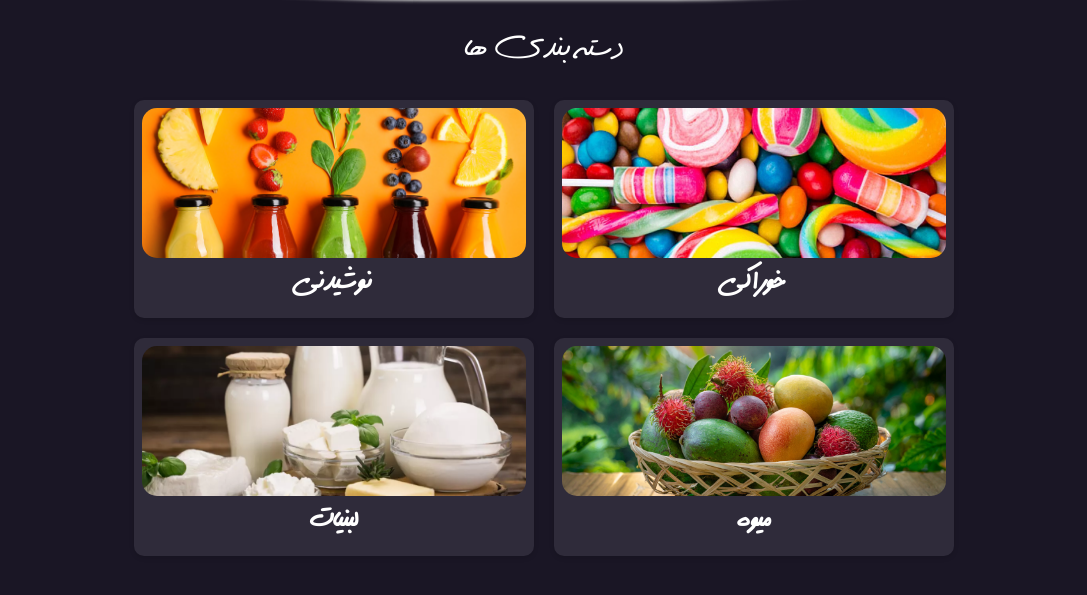
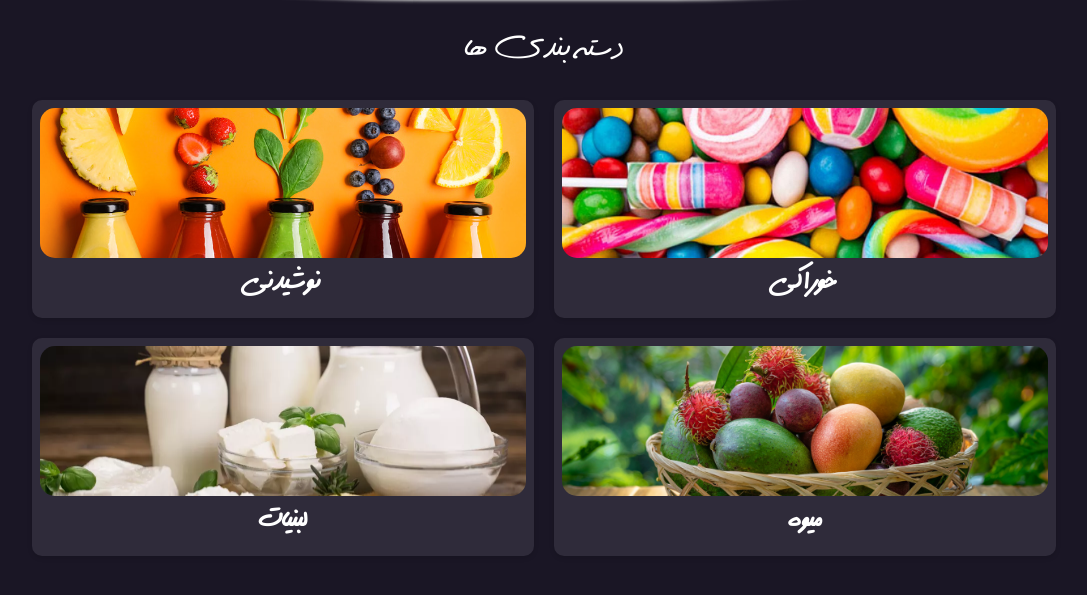
Before and after one commit to kianmaleki/kiako-shop, a PHP site: page / in a window 1280 px wide. Shown: the part 174-769 px from the top of the page, without its empty margins (96-1183 px from the left). Run offline with PHP 8.4, Linux system fonts and the light colour scheme.

Commit message:
Update style.css

```diff
--- a/style.css
+++ b/style.css
@@ -149,7 +149,7 @@
 }
 
 .category-card {
-    width: 25rem;
+    width: 45%;
     max-width: 100%;
     height: max-content;
     /* تنظیم عرض هر کارت */
```
